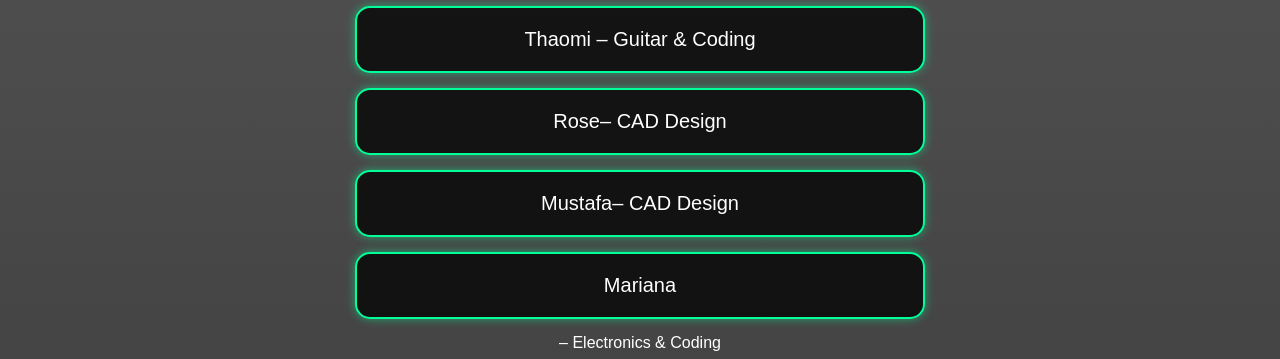
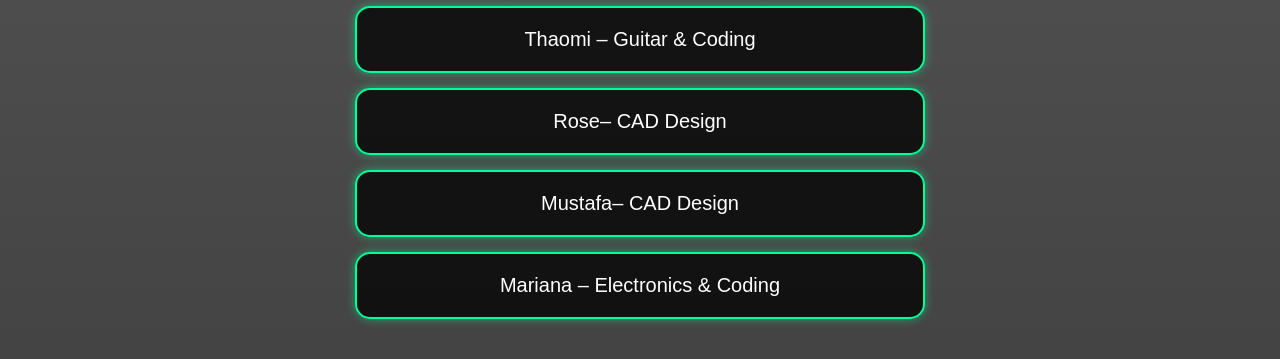
Before and after one commit to roselindperez08-ux/JAMES-AND-THE-CHIPMUNKS-, a plain HTML site: page index.html in a window 1280 px wide. Shown: the part 441-800 px from the top of the page. Drawn offline with Linux system fonts and the light colour scheme.

Commit message:
Fix formatting for Mariana's list item

```diff
--- a/index.html
+++ b/index.html
@@ -23,7 +23,7 @@ while we play.
 <li>Thaomi – Guitar & Coding</li>
 <li>Rose– CAD Design</li>
 <li>Mustafa– CAD Design</li>
-<li>Mariana</li> – Electronics & Coding</li>
+<li>Mariana – Electronics & Coding</li>
 </ul>
 
 <h2>Newest Album</h2>
```
